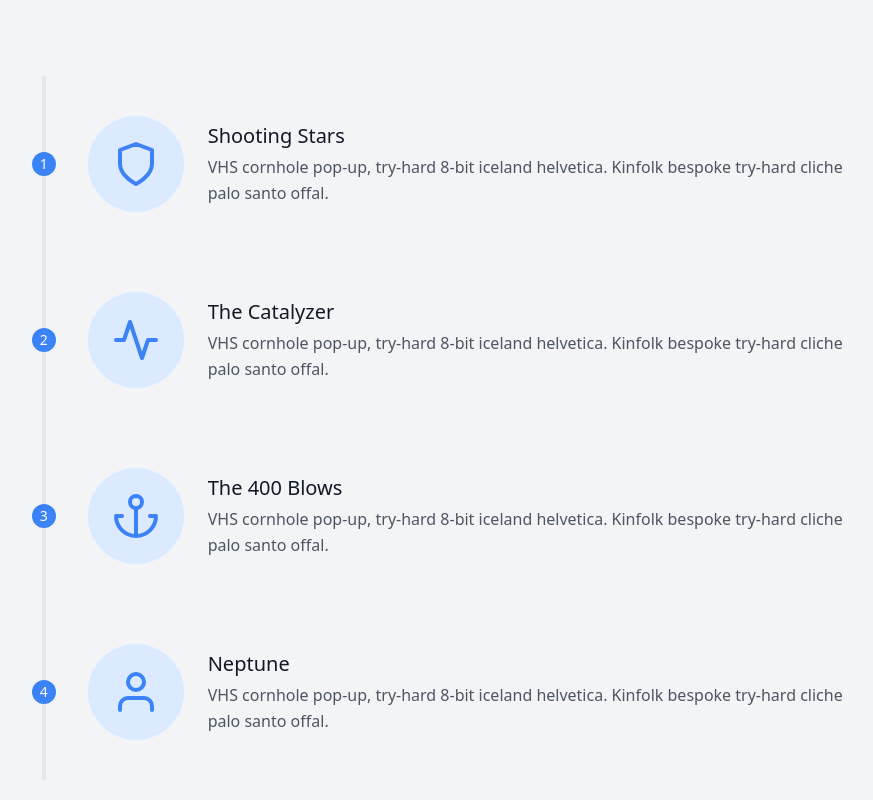
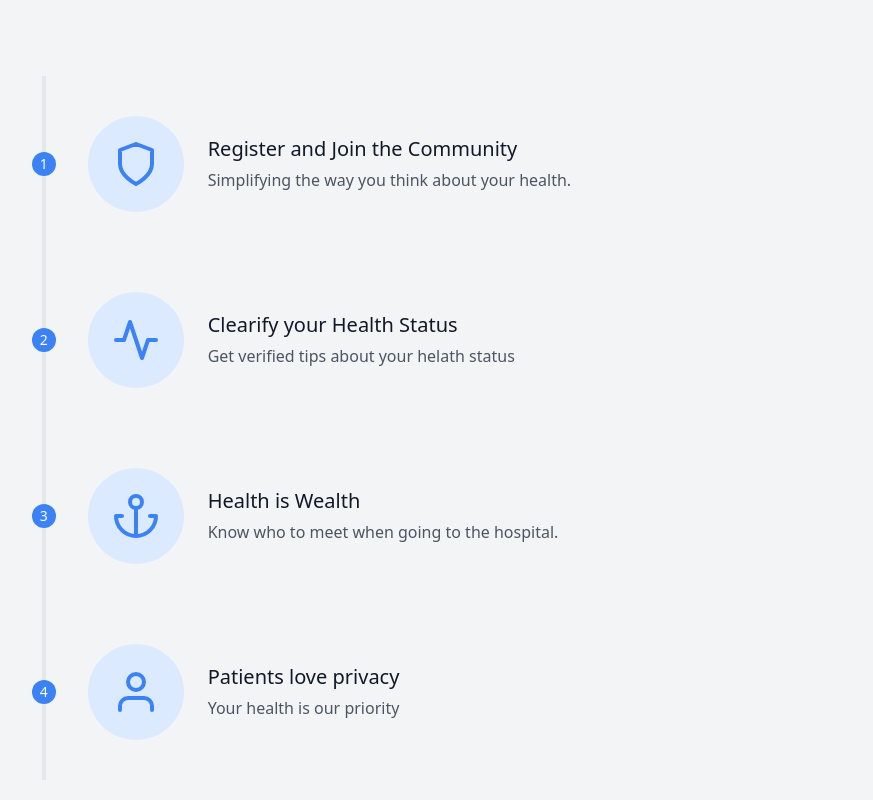
Before and after one commit to abdulsalamamtech/health-force, a plain HTML site: page index.html in a window 1280 px wide. Shown: the part 860-1660 px from the top of the page, without its empty margins (195-1068 px from the left). Drawn offline with nearby package versions, Linux system fonts and the light colour scheme.

Commit message:
Modified index.html page

```diff
--- a/index.html
+++ b/index.html
@@ -23,10 +23,11 @@
                 <a href="#" class="py-1 text-gray-600 hover:text-gray-900">About</a>
                 <a href="#" class="py-1 text-gray-600 hover:text-gray-900">Services</a>
                 <a href="#" class="py-1 text-gray-600 hover:text-gray-900">Contact</a>
+                <a href="https://ehealthcarefrontend-pv1auwie2-ehealthcare-project.vercel.app/" class="py-1 text-gray-100 bg-red-300 px-2 hover:text-red-900">Emergency</a>
             </nav>
 
             <!-- Register, Login, Logout -->
-            <div>
+            <div class="hidden">
                 <button class="inline-flex items-center px-3 py-1 text-base bg-gray-100 border-0 rounded focus:outline-none hover:bg-gray-200">LogIn
 
                 <!-- <button class="inline-flex items-center px-3 py-1 mt-4 text-base bg-gray-100 border-0 rounded focus:outline-none hover:bg-gray-200 md:mt-0">Button -->
@@ -92,8 +93,8 @@
                 </svg>
               </div>
               <div class="flex-grow mt-6 sm:pl-6 sm:mt-0">
-                <h2 class="mb-1 text-xl font-medium text-gray-900 title-font">Shooting Stars</h2>
-                <p class="leading-relaxed">VHS cornhole pop-up, try-hard 8-bit iceland helvetica. Kinfolk bespoke try-hard cliche palo santo offal.</p>
+                <h2 class="mb-1 text-xl font-medium text-gray-900 title-font">Register and Join the Community</h2>
+                <p class="leading-relaxed">Simplifying the way you think about your health.</p>
               </div>
             </div>
           </div>
@@ -109,8 +110,8 @@
                 </svg>
               </div>
               <div class="flex-grow mt-6 sm:pl-6 sm:mt-0">
-                <h2 class="mb-1 text-xl font-medium text-gray-900 title-font">The Catalyzer</h2>
-                <p class="leading-relaxed">VHS cornhole pop-up, try-hard 8-bit iceland helvetica. Kinfolk bespoke try-hard cliche palo santo offal.</p>
+                <h2 class="mb-1 text-xl font-medium text-gray-900 title-font">Clearify your Health Status</h2>
+                <p class="leading-relaxed">Get verified tips about your helath status</p>
               </div>
             </div>
           </div>
@@ -127,8 +128,8 @@
                 </svg>
               </div>
               <div class="flex-grow mt-6 sm:pl-6 sm:mt-0">
-                <h2 class="mb-1 text-xl font-medium text-gray-900 title-font">The 400 Blows</h2>
-                <p class="leading-relaxed">VHS cornhole pop-up, try-hard 8-bit iceland helvetica. Kinfolk bespoke try-hard cliche palo santo offal.</p>
+                <h2 class="mb-1 text-xl font-medium text-gray-900 title-font">Health is Wealth</h2>
+                <p class="leading-relaxed">Know who to meet when going to the hospital.</p>
               </div>
             </div>
           </div>
@@ -145,8 +146,8 @@
                 </svg>
               </div>
               <div class="flex-grow mt-6 sm:pl-6 sm:mt-0">
-                <h2 class="mb-1 text-xl font-medium text-gray-900 title-font">Neptune</h2>
-                <p class="leading-relaxed">VHS cornhole pop-up, try-hard 8-bit iceland helvetica. Kinfolk bespoke try-hard cliche palo santo offal.</p>
+                <h2 class="mb-1 text-xl font-medium text-gray-900 title-font">Patients love privacy</h2>
+                <p class="leading-relaxed">Your health is our priority</p>
               </div>
             </div>
           </div>
```
